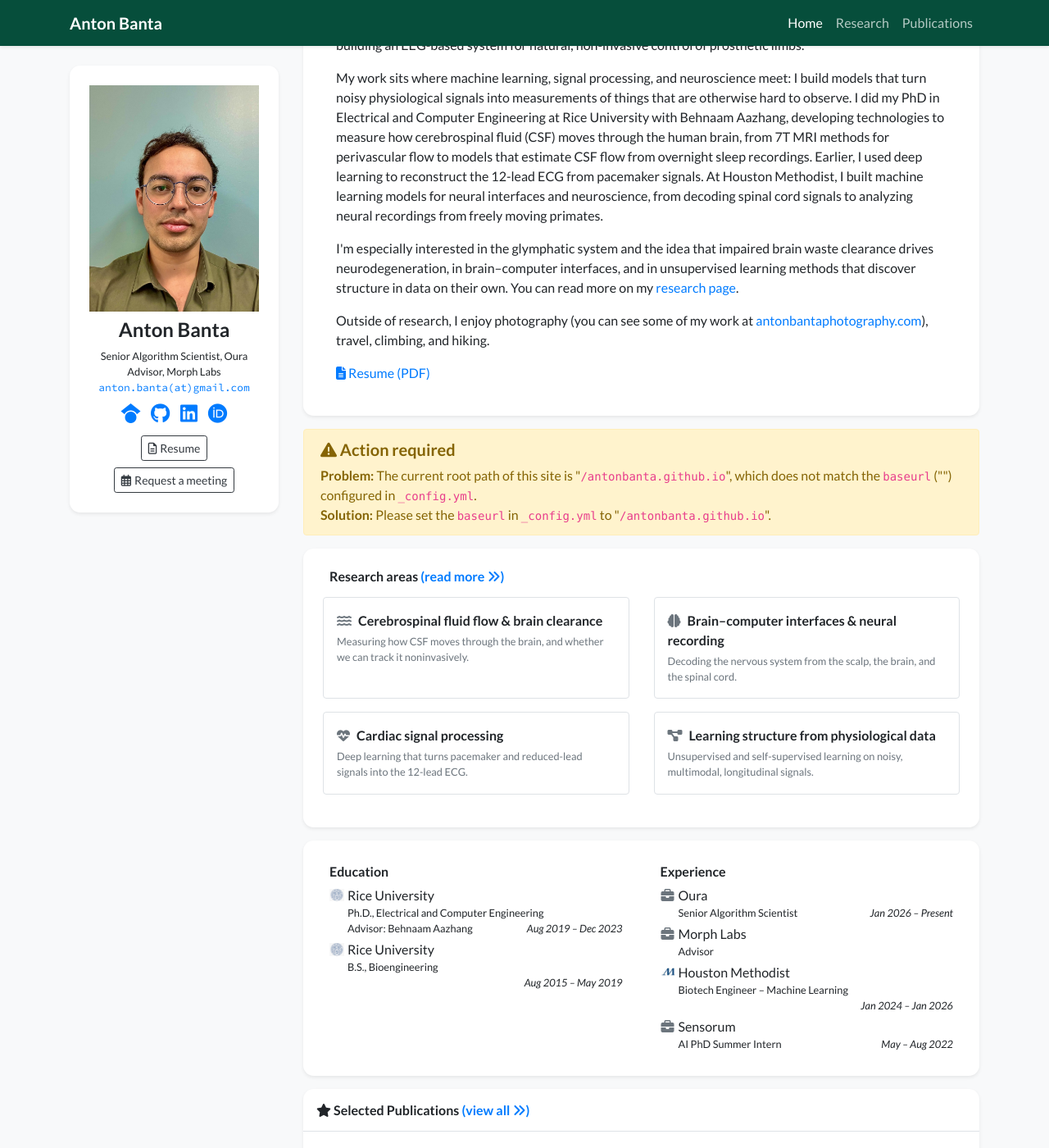
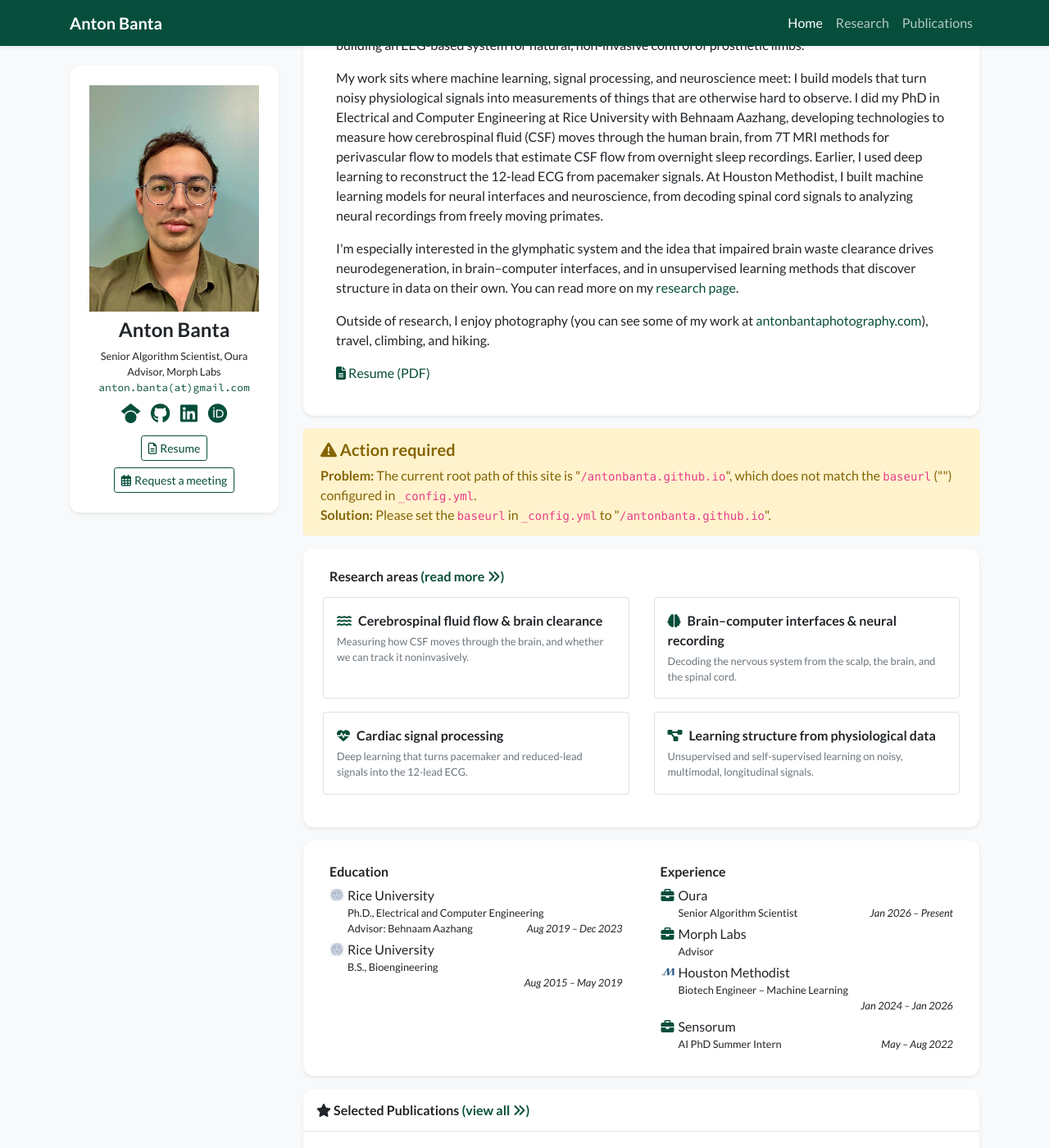
Before and after one commit to antonbanta/antonbanta.github.io, a Jekyll site: the page built from index.html, in a window 1280 px wide and 1400 px high, scrolled down 207 px. Shown: the whole window at 82% size. Built offline with Jekyll 4.4.1, drawn with Linux system fonts in a browser that asks for light colours; nearby versions of some CDN libraries; a style sheet for code colours, icons or effects is not loaded; some of the changed text lies outside the part shown.

Commit message:
Use #064E3B as the accent color everywhere; add Mid-Pacific alumni post to press
- Links, outline buttons, focus rings, side-menu highlights, research/experience/press
  icons and hover states now use the green accent instead of Bootstrap blue
- Press: Mid-Pacific Institute alumni spotlight on LinkedIn (Jan 2026)

Co-Authored-By: Claude Opus 5.5 <noreply@anthropic.com>
Claude-Session: https://claude.ai/code/session_01KLjAmamypBYdZizLc3jwRi

```diff
--- a/_includes/widgets/experience_card.html
+++ b/_includes/widgets/experience_card.html
@@ -10,7 +10,7 @@
                             <ul class="list-unstyled mb-1">
                                 {% for item in site.data.profile.education %}
                                 <li class="media mb-1">
-                                    {% if item.logo %}<img src="{{ item.logo | relative_url }}" alt="{{ item.name }}" style="width: 18px;" class="mr-1 mt-1">{% else %}<i class="fas fa-briefcase text-muted mr-1 mt-1" style="width: 18px; text-align: center;"></i>{% endif %}
+                                    {% if item.logo %}<img src="{{ item.logo | relative_url }}" alt="{{ item.name }}" style="width: 18px;" class="mr-1 mt-1">{% else %}<i class="fas fa-briefcase accent-icon mr-1 mt-1" style="width: 18px; text-align: center;"></i>{% endif %}
                                     <div class="media-body">
                                         <div>{{ item.name }}</div>
                                         <div class="small">{{ item.dept }}</div>
@@ -33,7 +33,7 @@
                             <ul class="list-unstyled mb-1">
                                 {% for item in site.data.profile.experience %}
                                 <li class="media mb-1">
-                                    {% if item.logo %}<img src="{{ item.logo | relative_url }}" alt="{{ item.name }}" style="width: 18px;" class="mr-1 mt-1">{% else %}<i class="fas fa-briefcase text-muted mr-1 mt-1" style="width: 18px; text-align: center;"></i>{% endif %}
+                                    {% if item.logo %}<img src="{{ item.logo | relative_url }}" alt="{{ item.name }}" style="width: 18px;" class="mr-1 mt-1">{% else %}<i class="fas fa-briefcase accent-icon mr-1 mt-1" style="width: 18px; text-align: center;"></i>{% endif %}
                                     <div class="media-body">
                                         <div>{{ item.name }}</div>
                                         <div class="small">{{ item.dept }}</div>
--- a/_includes/widgets/press_card.html
+++ b/_includes/widgets/press_card.html
@@ -2,7 +2,7 @@
     <div class="col">
         <div class="card border-0 shadow-sm bg-white">
             <div class="card-body p-4">
-                <h6 class="mx-2 mb-3"><i class="far fa-newspaper mr-1"></i> In the press</h6>
+                <h6 class="mx-2 mb-3"><i class="far fa-newspaper mr-1 accent-icon"></i> In the press</h6>
                 <ul class="list-unstyled mx-2 mb-0">
                     {% for story in site.data.press %}
                     <li class="{% unless forloop.last %}mb-3 pb-3 border-bottom{% endunless %}">
@@ -15,7 +15,7 @@
                             {% if story.paper %}<a target="_blank" href="{{ story.paper }}">[Paper]</a>{% endif %}
                         </div>
                         <div class="small mt-1">
-                            <span class="text-muted">Covered by:</span>
+                            <span class="text-muted">{{ story.outlets_label | default: "Covered by" }}:</span>
                             {% for outlet in story.outlets %}<a target="_blank" href="{{ outlet.url }}">{{ outlet.name }}</a>{% unless forloop.last %} · {% endunless %}{% endfor %}
                         </div>
                     </li>
--- a/_includes/widgets/research_areas_card.html
+++ b/_includes/widgets/research_areas_card.html
@@ -7,7 +7,7 @@
                     {% for section in site.data.research %}
                     <div class="col-sm-6 mb-3">
                         <a class="d-block h-100 p-3 border rounded text-body research-tile" href="{{ '/research' | relative_url }}#{{ section.id }}">
-                            <div class="font-weight-bold mb-1"><i class="{{ section.icon }} mr-2 text-muted"></i>{{ section.title }}</div>
+                            <div class="font-weight-bold mb-1"><i class="{{ section.icon }} mr-2 accent-icon"></i>{{ section.title }}</div>
                             <div class="small text-muted">{{ section.short }}</div>
                         </a>
                     </div>
--- a/assets/css/global.css
+++ b/assets/css/global.css
@@ -1,4 +1,12 @@
 @charset "utf-8";
+
+/* Accent color, used for the title bar, links, buttons and icons */
+:root {
+    --accent: #064E3B;
+    --accent-hover: #047857;
+    --accent-soft: #ECFDF5;
+    --accent-ring: rgba(6, 78, 59, 0.25);
+}
 body {
     font-family: "Lato", sans-serif;
     font-weight: 400;
@@ -113,7 +121,7 @@ div.lazy {
 
 .research-tile:hover {
     text-decoration: none;
-    border-color: #adb5bd !important;
+    border-color: var(--accent) !important;
     box-shadow: 0 .125rem .5rem rgba(0, 0, 0, .08);
 }
 
@@ -128,7 +136,7 @@ div.lazy {
 }
 
 .research-toggle:hover h3 {
-    color: #0056b3;
+    color: var(--accent-hover);
 }
 
 .research-icon {
@@ -144,3 +152,62 @@ div.lazy {
 .research-toggle:not(.collapsed) .research-chevron {
     transform: rotate(180deg);
 }
+
+/* ---------- Accent color everywhere (overrides Bootstrap's default blue) ---------- */
+a {
+    color: var(--accent);
+}
+
+a:hover {
+    color: var(--accent-hover);
+}
+
+.text-primary,
+.accent-icon {
+    color: var(--accent) !important;
+}
+
+.btn-primary,
+.badge-primary,
+.bg-primary {
+    background-color: var(--accent) !important;
+    border-color: var(--accent) !important;
+}
+
+.btn-outline-dark,
+.btn-outline-primary {
+    color: var(--accent);
+    border-color: var(--accent);
+}
+
+.btn-outline-dark:hover,
+.btn-outline-dark:focus,
+.btn-outline-dark:active,
+.btn-outline-primary:hover,
+.btn-outline-primary:focus,
+.btn-outline-primary:active {
+    color: #fff !important;
+    background-color: var(--accent) !important;
+    border-color: var(--accent) !important;
+}
+
+.btn:focus,
+.btn.focus,
+.form-control:focus {
+    box-shadow: 0 0 0 0.2rem var(--accent-ring) !important;
+}
+
+/* Side menus on the Research and Publications pages */
+.nav-pills .nav-link.active,
+.nav-pills .show > .nav-link {
+    background-color: var(--accent);
+    color: #fff;
+}
+
+.research-tile:hover {
+    background-color: var(--accent-soft);
+}
+
+::selection {
+    background-color: #A7F3D0;
+}
--- a/research.html
+++ b/research.html
@@ -35,7 +35,7 @@ body_attr: >-
             <a class="research-toggle collapsed d-flex align-items-center p-4 text-body"
                data-toggle="collapse" href="#{{ section.id }}-body" role="button"
                aria-expanded="false" aria-controls="{{ section.id }}-body">
-                <div class="research-icon mr-3 text-muted"><i class="{{ section.icon }}"></i></div>
+                <div class="research-icon mr-3 accent-icon"><i class="{{ section.icon }}"></i></div>
                 <div class="flex-grow-1">
                     <h3 class="h5 mb-1">{{ section.title }}</h3>
                     <div class="small text-muted">
```
Also changed, not shown: _data/press.yml (+9 -0 lines).
